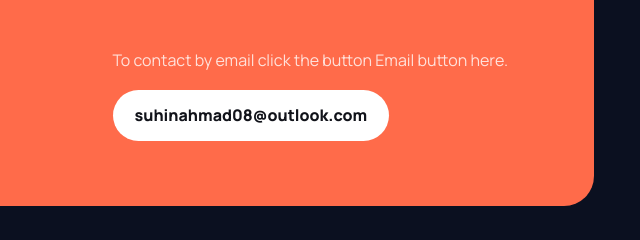
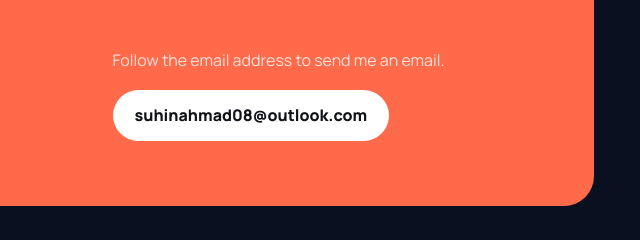
Before and after one commit to Suhin-ahmad08/suhinsmi, a plain HTML site: page index.html in a window 1280 px wide. Shown: the part 4886-5126 px from the top of the page, 636-1276 px from the left. Drawn offline with Linux system fonts and the light colour scheme; a web font is replaced by a local one.

Commit message:
Update index.html

```diff
--- a/index.html
+++ b/index.html
@@ -77,7 +77,7 @@
 </section>
 
 <section class="shell section" id="contact">
-  <div class="contact reveal"><div><p class="eyebrow"><span></span> LET’S BUILD SOMETHING</p><h2>Have an idea or opportunity in mind?</h2></div><div><p>To contact by email click the button Email button here.</p><a class="button light" href="mailto:suhinahmad08@outlook.com">suhinahmad08@outlook.com</a></div></div>
+  <div class="contact reveal"><div><p class="eyebrow"><span></span> LET’S BUILD SOMETHING</p><h2>Have an idea or opportunity in mind?</h2></div><div><p>Follow the email address to send me an email.</p><a class="button light" href="mailto:suhinahmad08@outlook.com">suhinahmad08@outlook.com</a></div></div>
 </section>
 </main>
 
```
